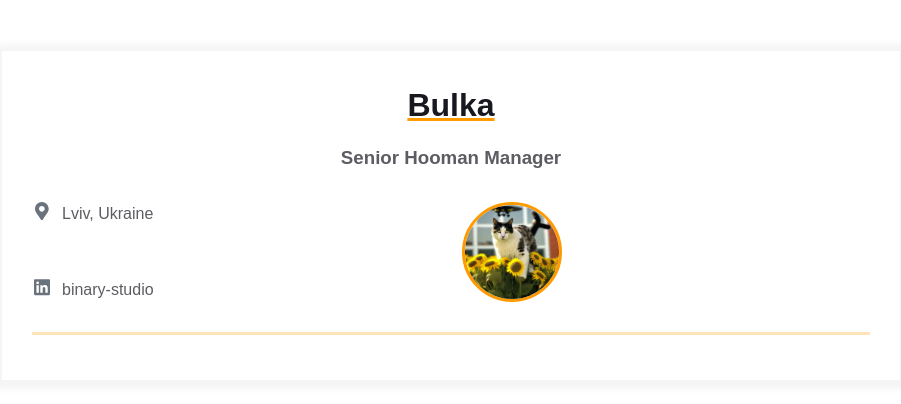
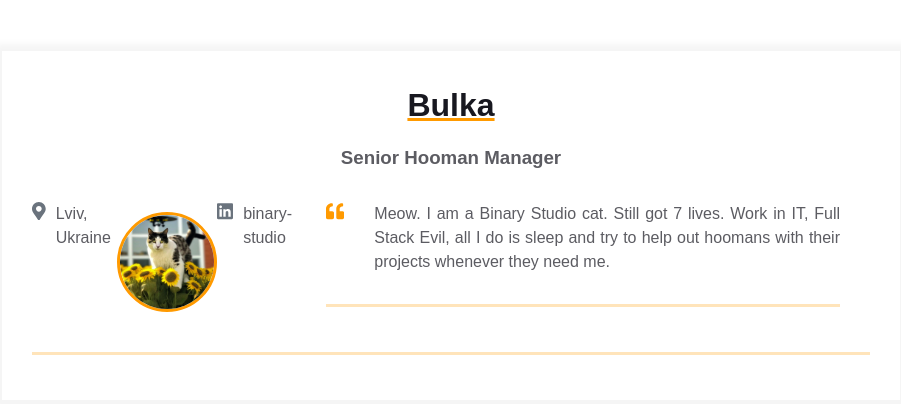
Before and after one commit to vlad-blip/sturdy-octo-lamp, a plain HTML site: page index.html in a window 1280 px wide. Shown: the whole page, without its empty margins (189-1090 px from the left). Drawn offline with Linux system fonts and the light colour scheme.

Commit message:
Added resume description

```diff
--- a/index.html
+++ b/index.html
@@ -29,8 +29,14 @@
                                 </div>
                                 <span>Lviv, Ukraine</span>
                             </a>
-                            <a href="https://ua.linkedin.com/company/binary-studio_241166" rel="author"
-                                class="contact-info__item">
+                        </div>
+
+                        <div class="contact-info__block contact-info__block--center">
+                            <img class="contact-info__avatar" src="assets/bulka.jpg" alt="Avatar">
+                        </div>
+
+                        <div class="contact-info__block"><a href="https://ua.linkedin.com/company/binary-studio_241166"
+                                rel="author" class="contact-info__item">
                                 <div class="contact-info__item-icon-wrapper">
                                     <svg class="contact-info__item-icon" xmlns="http://www.w3.org/2000/svg"
                                         viewBox="0 0 448 512">
@@ -40,14 +46,26 @@
                                     </svg>
                                 </div>
                                 <span>binary-studio</span>
-                            </a>
+                            </a></div>
+                        <div class="container">
+                            <div class="resume__block">
+                                <div class="intro">
+                                    <div class="intro__icon-wrapper">
+                                        <svg class="intro__icon" xmlns="http://www.w3.org/2000/svg"
+                                            viewBox="0 0 512 512">
+                                            <path
+                                                d="M464 256h-80v-64c0-35.3 28.7-64 64-64h8c13.3 0 24-10.7 24-24V56c0-13.3-10.7-24-24-24h-8c-88.4 0-160 71.6-160 160v240c0 26.5 21.5 48 48 48h128c26.5 0 48-21.5 48-48V304c0-26.5-21.5-48-48-48zm-288 0H96v-64c0-35.3 28.7-64 64-64h8c13.3 0 24-10.7 24-24V56c0-13.3-10.7-24-24-24h-8C71.6 32 0 103.6 0 192v240c0 26.5 21.5 48 48 48h128c26.5 0 48-21.5 48-48V304c0-26.5-21.5-48-48-48z">
+                                            </path>
+                                        </svg>
+                                    </div>
+                                    <p class="intro_text">Meow.
+                                        I am a Binary Studio cat. Still got 7 lives. Work in IT, Full Stack Evil,
+                                        all I do is sleep and try to help out hoomans with their projects whenever
+                                        they need me.
+                                    </p>
+                                </div>
+                            </div>
                         </div>
-
-                        <div class="contact-info__block contact-info__block--center">
-                            <img class="contact-info__avatar" src="assets/bulka.jpg" alt="Avatar">
-                        </div>
-
-                        <div class="contact-info__block"></div>
                     </div>
                 </div>
             </div>
```
